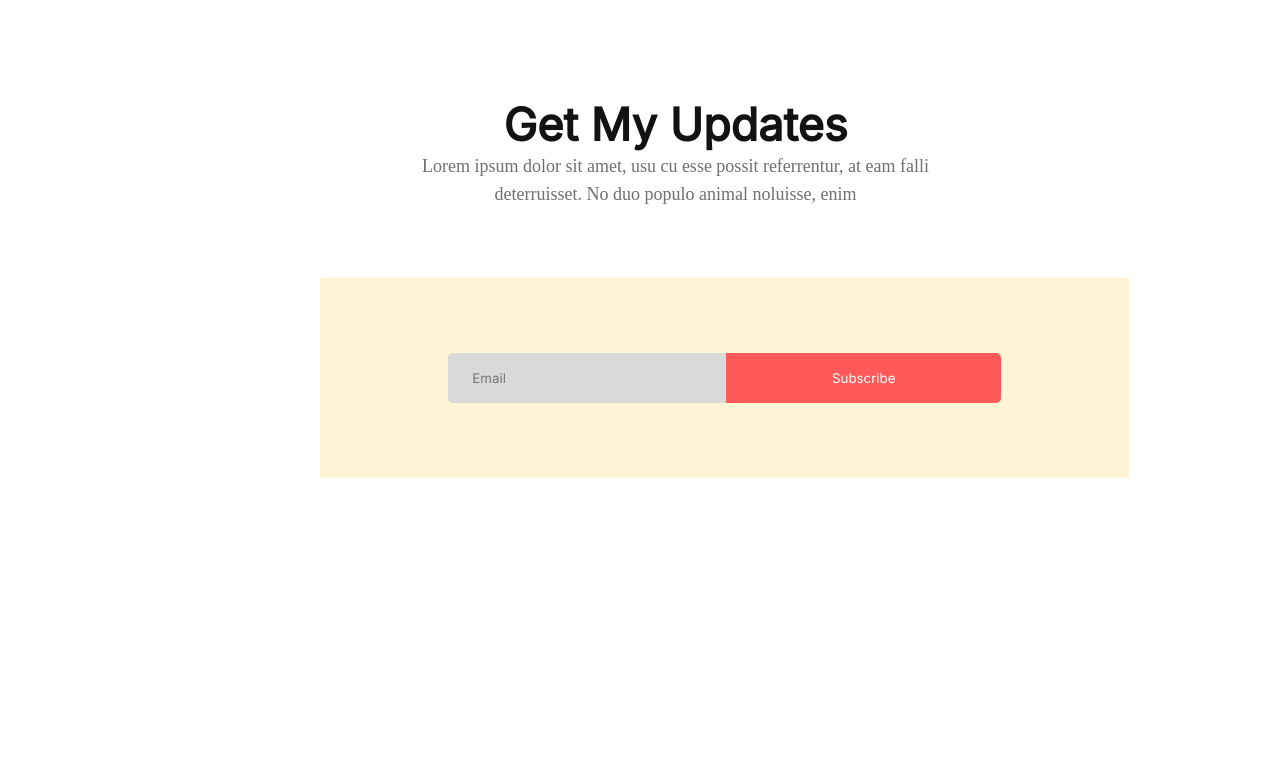
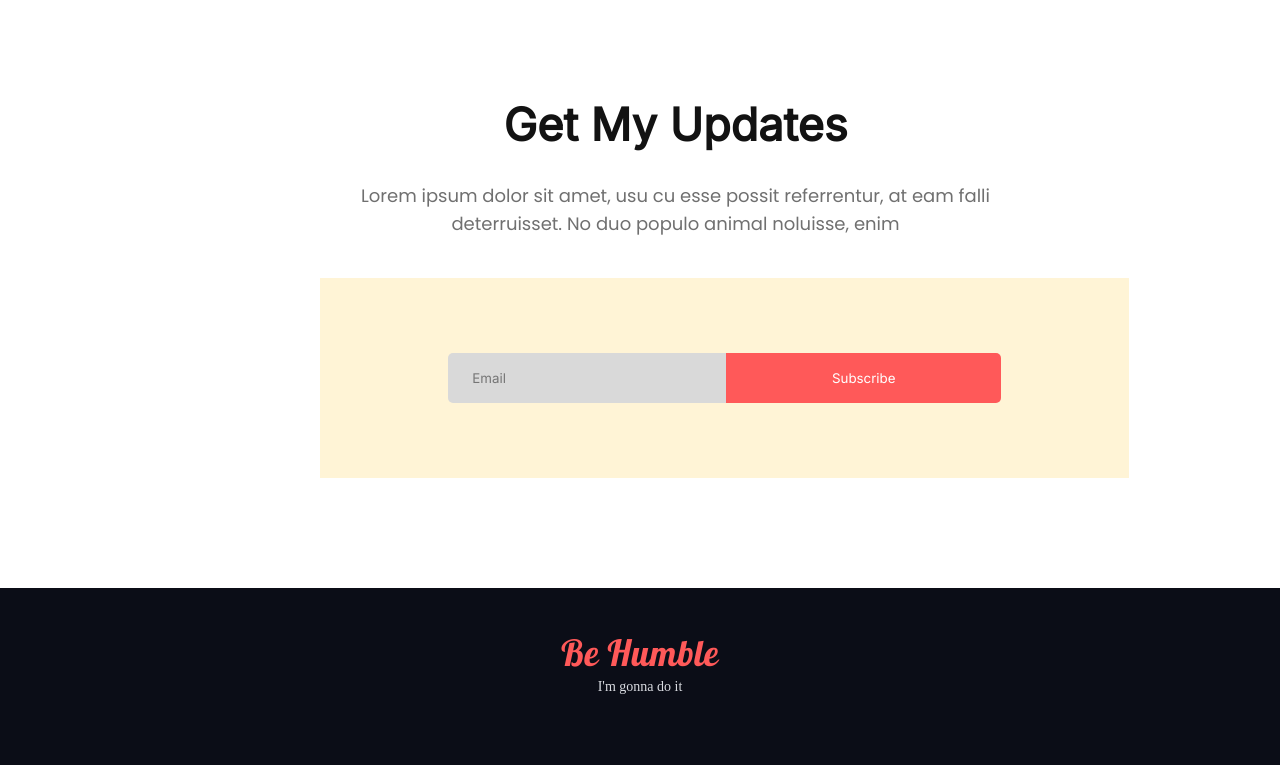
Before and after one commit to FahimFaysal2077/donate-today, a plain HTML site: page index.html in a window 1280 px wide. Shown: the part 3484-4249 px from the top of the page. Before the commit the page ends 3972 px from the top, so only its background shows below. Drawn offline with Linux system fonts and the light colour scheme.

Commit message:
Footer added & also add lobster google fonts

```diff
--- a/index.html
+++ b/index.html
@@ -9,6 +9,14 @@
     <link rel="preconnect" href="https://fonts.gstatic.com" crossorigin />
     <link
       href="https://fonts.googleapis.com/css2?family=Inter&display=swap"
+      rel="stylesheet"
+    />
+    <link
+      href="https://fonts.googleapis.com/css2?family=Inter&family=Lobster&display=swap"
+      rel="stylesheet"
+    />
+    <link
+      href="https://fonts.googleapis.com/css2?family=Inter&family=Lobster&family=Poppins&display=swap"
       rel="stylesheet"
     />
     <link rel="stylesheet" href="style.css" />
@@ -157,5 +165,11 @@
         </div>
       </div>
     </section>
+    <footer class="footer-text">
+      <div class="footer-div">
+        <h3>Be Humble</h3>
+        <p>I'm gonna do it</p>
+      </div>
+    </footer>
   </body>
 </html>
--- a/style.css
+++ b/style.css
@@ -299,6 +299,7 @@ h1 {
     line-height: 54px;
     text-align: center;
     color: #121212;
+    padding-bottom: 30px;
 }
 
 .my-update p {
@@ -343,3 +344,44 @@ h1 {
     margin: auto;
     padding: 10px;
 }
+
+.footer-text {
+    margin-top: 100px;
+    height: 177px;
+    width: 100%;
+    background: #0B0D17;
+}
+
+.footer-div {
+    padding-top: 43px;
+    margin: auto;
+    width: 50%;
+    text-align: center;
+}
+
+.footer-div h3 {
+    left: 0px;
+    top: 0px;
+    font-family: 'Lobster';
+    font-style: normal;
+    font-weight: 400;
+    font-size: 36px;
+    line-height: 44px;
+    letter-spacing: 0.5px;
+
+    color: #FF5959;
+
+}
+
+.footer-div p {
+    font-family: 'Manrope';
+    font-style: normal;
+    font-weight: 400;
+    font-size: 14px;
+    line-height: 24px;
+    font-feature-settings: 'liga' off;
+    color: #D9DBE1;
+    flex: none;
+    order: 1;
+    flex-grow: 0;
+}
```
